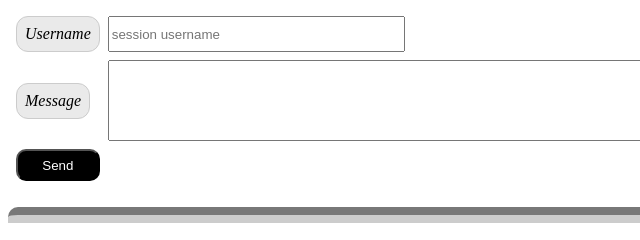
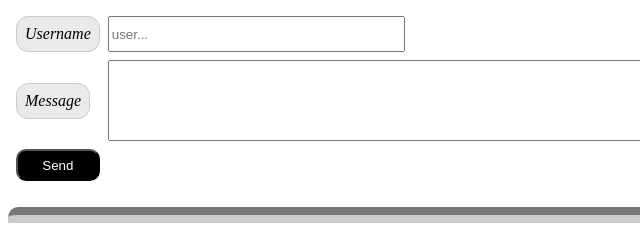
Before and after one commit to Jsbro98/packit, a website built with Vite: page frontend/index.html in a window 1280 px wide. Shown: the full height of the page, 0-640 px from the left. Built offline with nearby package versions, Linux system fonts and the light colour scheme; no server answers.

Commit message:
change: edited placeholder text

```diff
--- a/frontend/index.html
+++ b/frontend/index.html
@@ -10,7 +10,7 @@
 <div id="app">
     <form class="main-form">
         <label for="username">Username</label>
-        <input id="username" name="username" placeholder="session username" type="text"/>
+        <input id="username" name="username" placeholder="user..." type="text"/>
         <label for="user-textbox" id="user-textbox-label">Message</label>
         <textarea id="user-textbox" name="user-textbox" rows="5"></textarea>
         <button id="send-button" type="submit">Send</button>
```
